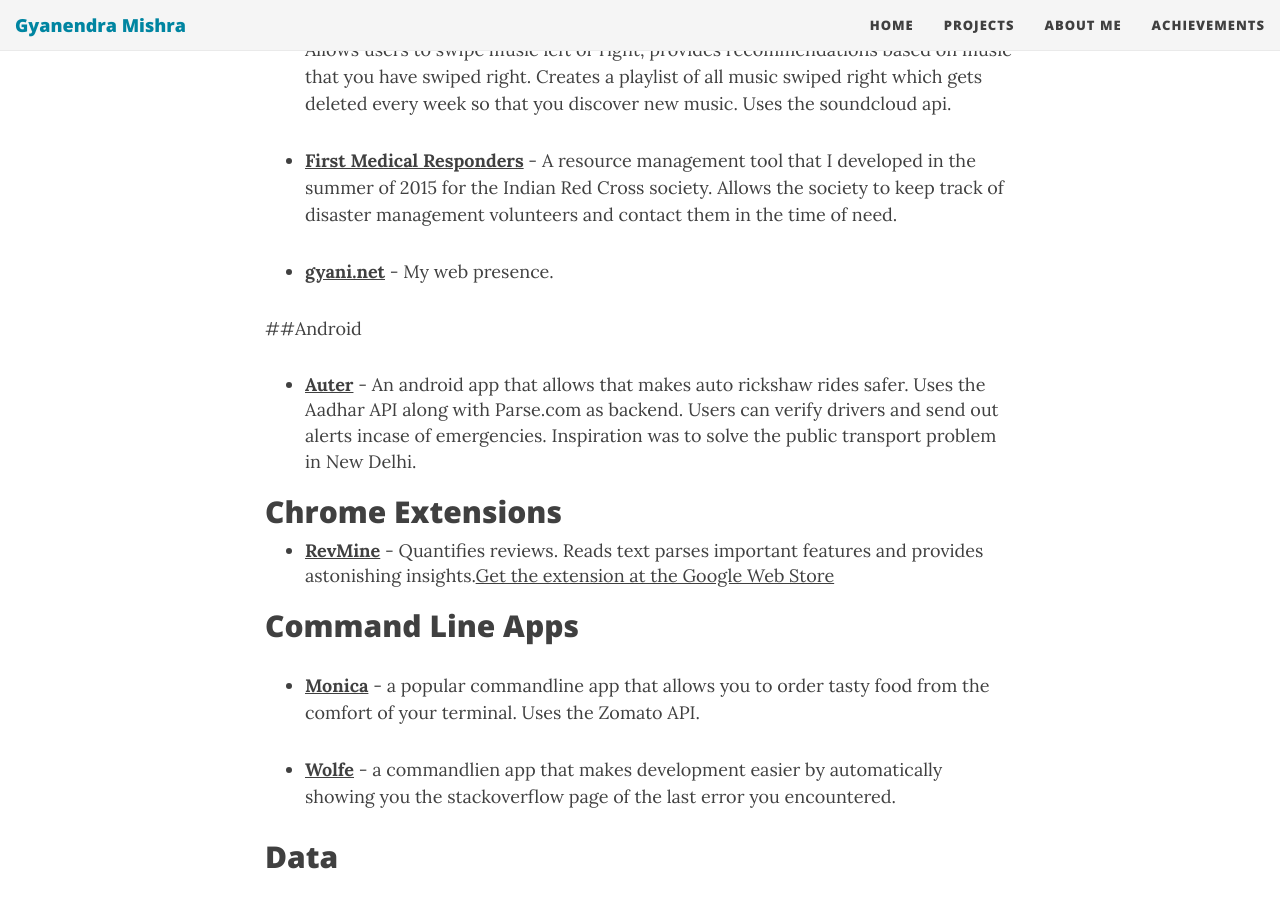
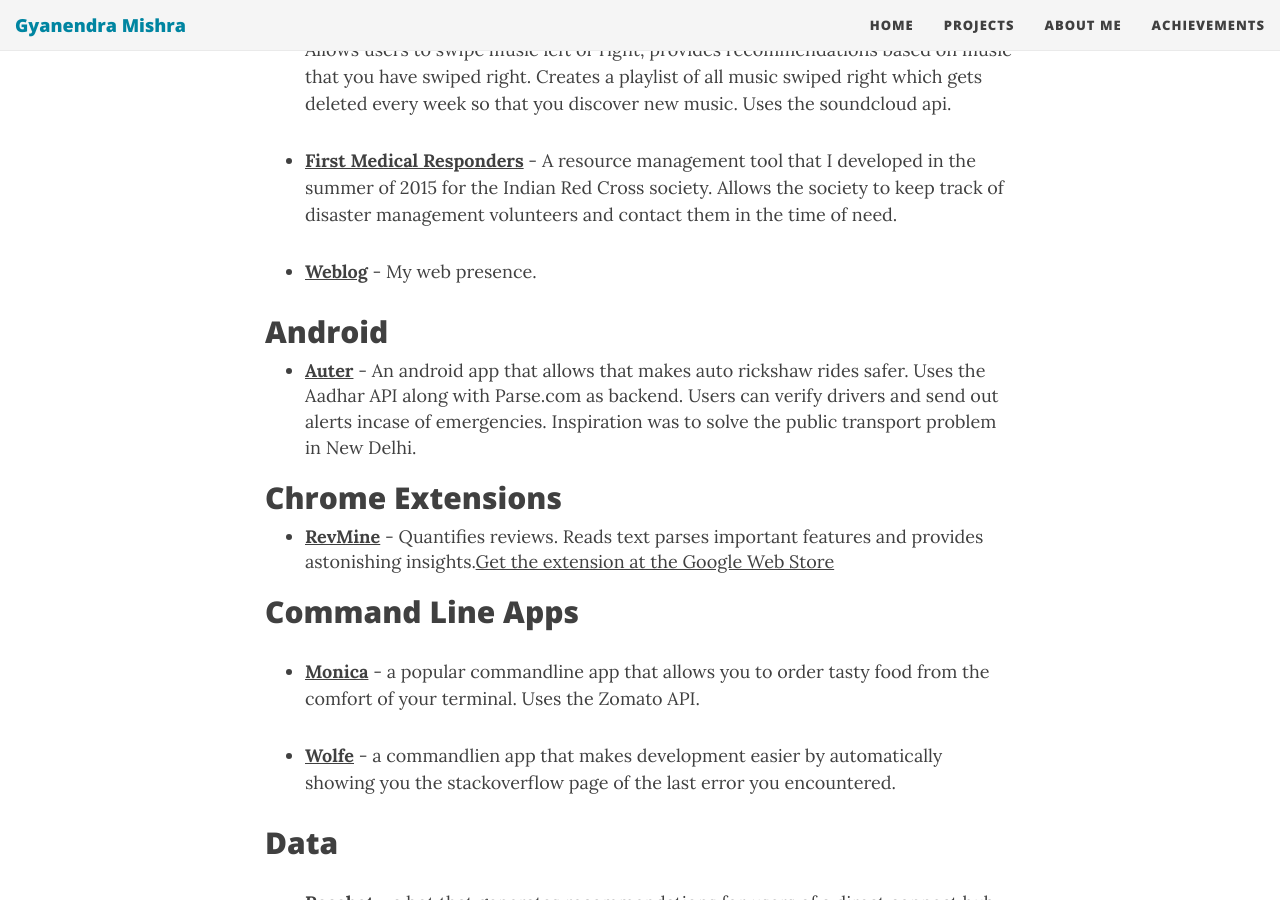
Before and after one commit to h4ck3rk3y/h4ck3rk3y.github.io, a Jekyll site: the page built from projects.md, in a window 1280 px wide and 900 px high, scrolled down 711 px. Built offline with Jekyll 4.4.1, drawn with Linux system fonts in a browser that asks for light colours; nearby versions of some CDN libraries.

Commit message:
fixed a space issue

```diff
--- a/projects.md
+++ b/projects.md
@@ -18,9 +18,10 @@
 
 -  **[First Medical Responders](http://fmr-ircs.in)** - A resource management tool that I developed in the summer of 2015 for the Indian Red Cross society. Allows the society to keep track of disaster management volunteers and contact them in the time of need.
 
-- **[gyani.net](http://gyani.net)** - My web presence.
+- **[Weblog](http://gyani.net)** - My web presence.
 
-##Android
+
+## Android
 
 - **[Auter](https://github.com/Zephrys/Auter)** - An android app that allows that makes auto rickshaw rides safer. Uses the Aadhar API along with Parse.com as backend. Users can verify drivers and send out alerts incase of emergencies. Inspiration was to solve the public transport problem in New Delhi.
 
```
